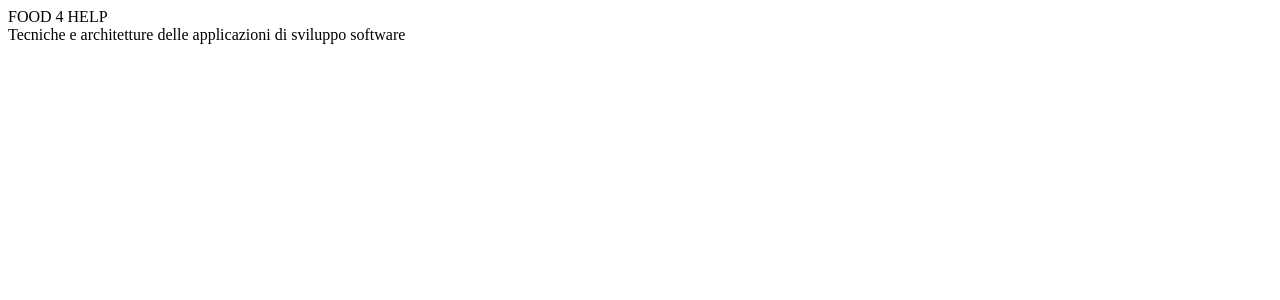
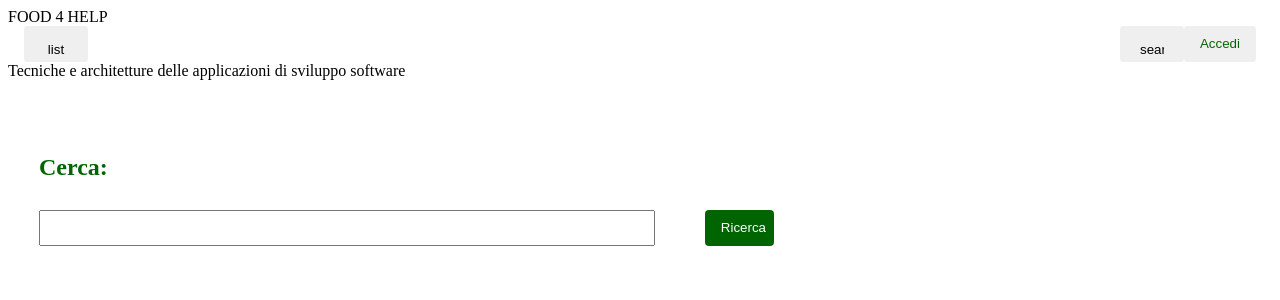
Before and after one commit to FBasile4/food4help-fe, an Angular app: page /home/searchUsers in a window 1280 px wide. Before the commit this address led to /. Shown: the top 300 px of the page. Built offline with nearby package versions, Linux system fonts and the light colour scheme.

Commit message:
Search Users by NAME - OK

```diff
--- a/src/app/app-routing.module.ts
+++ b/src/app/app-routing.module.ts
@@ -6,13 +6,15 @@ import { BrowserModule } from '@angular/platform-browser';
 import { HomeComponent } from './home/home.component';
 import { WorkingActivityHomeComponent } from './working-activity-home/working-activity-home.component';
 import { CreateUserComponent } from './create-user/create-user.component';
+import { SearchUsersComponent } from './search-users/search-users.component';
 
 
 const routes: Routes = [
   { path: '', redirectTo: 'home', pathMatch: 'full' },
+  { path: 'home', component: HomeComponent },
   { path: 'home/login', component: LoginUserComponent },
+  { path: 'home/searchUsers', component: SearchUsersComponent },
   { path: 'home/register', component: CreateUserComponent },
-  { path: 'home', component: HomeComponent },
   { path: 'home/workingActivity', component: WorkingActivityHomeComponent },
 ];
 
--- a/src/app/create-user/create-user.component.css
+++ b/src/app/create-user/create-user.component.css
@@ -23,8 +23,11 @@ tr{
 }
 
 h3{
-  display: flex;
-  justify-content: flex-start;
+  position:absolute;
+  top:130px;
+  left:39px;
+  color: darkgreen;
+  font-size: 24px;
 }
 .buttonRegistra{
   display: flex;
@@ -34,8 +37,17 @@ h3{
   color: white;
   background: darkgreen;
   font-size: initial;
+  position:absolute;
+  bottom: 167px;
+  left: 1104px;
 }
 
+.form-group{
+  display: flex;
+  justify-content: center;
+  position:absolute;
+  bottom: 210px;
+}
 .form-name{
   display: flex;
   justify-content: center;
--- a/src/app/create-user/create-user.component.html
+++ b/src/app/create-user/create-user.component.html
@@ -12,7 +12,7 @@
   </mat-menu>
   <span class="spacer"></span>
   <button mat-button>
-    <mat-icon>search</mat-icon>
+    <mat-icon (click)="searchUsers()">search</mat-icon>
   </button>
   <nav>
     <a (click)="login()">
@@ -21,7 +21,7 @@
   </nav>
 </mat-toolbar>
 
-<h3> Registrazione utente </h3> <br> <br>
+<h3> Registrazione utente: </h3> <br> <br>
 <div [hidden]="submitted" class="table" >
 
     <div class="form-group">
@@ -94,8 +94,8 @@
           </td>
         </tr>
       </table>
-      <div class="buttonRegistra">
-        <button class="registrati"  routerLink="home" (click)="onSubmit()" >Registrati</button>
-      </div>
     </div>
+  <div class="buttonRegistra">
+    <button class="registrati"  routerLink="home" (click)="onSubmit()" >Registrati</button>
+  </div>
 </div>
--- a/src/app/create-user/create-user.component.ts
+++ b/src/app/create-user/create-user.component.ts
@@ -46,6 +46,9 @@ export class CreateUserComponent implements OnInit {
     //this._location.back();
     this.router.navigate(['home']);
   }
+  searchUsers(){
+    this.router.navigate(['home/searchUsers']);
+  }
 
 
 }
--- a/src/app/home/home.component.html
+++ b/src/app/home/home.component.html
@@ -12,7 +12,7 @@
   </mat-menu>
   <span class="spacer"></span>
   <button mat-button >
-    <mat-icon>search</mat-icon>
+    <mat-icon (click)="searchUsers()">search</mat-icon>
   </button>
   <nav>
     <a routerLink="login">
--- a/src/app/home/home.component.ts
+++ b/src/app/home/home.component.ts
@@ -1,4 +1,5 @@
 import { Component, OnInit } from '@angular/core';
+import { Router } from '@angular/router';
 
 @Component({
   selector: 'app-home',
@@ -7,9 +8,12 @@ import { Component, OnInit } from '@angular/core';
 })
 export class HomeComponent implements OnInit {
 
-  constructor() { }
+  constructor(private router: Router) { }
 
   ngOnInit(): void {
   }
+  searchUsers(){
+    this.router.navigate(['home/searchUsers']);
+  }
 
 }
--- a/src/app/login-user/login-user.component.html
+++ b/src/app/login-user/login-user.component.html
@@ -12,7 +12,7 @@
   </mat-menu>
   <span class="spacer"></span>
   <button mat-button>
-    <mat-icon>search</mat-icon>
+    <mat-icon (click)="searchUsers()">search</mat-icon>
   </button>
   <nav>
     <a routerLink="login">
--- a/src/app/login-user/login-user.component.ts
+++ b/src/app/login-user/login-user.component.ts
@@ -32,6 +32,9 @@ export class LoginUserComponent implements OnInit {
   register(){
     this.router.navigate(['home/register']);
   }
+  searchUsers(){
+    this.router.navigate(['home/searchUsers']);
+  }
 
   getErrorMessageEmail() {
     if (this.email.hasError('required')) {
@@ -43,6 +46,7 @@ export class LoginUserComponent implements OnInit {
 
   checkAccess(): void{
     console.log("Login component", this.email, this.password);
+    this.email.value == this.user.email
       this.userService.loginUser(this.user).subscribe(
         data => console.log(data), error => console.log(error));
     this.router.navigate(['home/workingActivity']);
--- a/src/app/search-users/search-users.component.css
+++ b/src/app/search-users/search-users.component.css
@@ -0,0 +1,44 @@
+mat-toolbar-toolbar{
+  height: 60px;
+  color: darkgreen;
+  display: initial;
+}
+
+.accedi{
+  color: darkgreen;
+}
+.spacer{
+  flex: 1 1 auto;
+}
+/*---------------*/
+h3{
+  color: darkgreen;
+  font-size: 24px;
+}
+.ricerca{
+  color: white;
+  background: darkgreen;
+}
+.form-search{
+  display: flex;
+  gap: 50px;
+  position:absolute;
+  top:210px;
+  left:39px;
+}
+.text{
+  position:absolute;
+  top:130px;
+  left:39px;
+}
+.input-work{
+  min-width: 600px;
+  max-width: 700px;
+  width: 100%;
+}
+.results{
+  position:absolute;
+  top:268px;
+  left:15px;
+  font-size: 18px;
+}
--- a/src/app/search-users/search-users.component.html
+++ b/src/app/search-users/search-users.component.html
@@ -1 +1,44 @@
-<p>search-users works!</p>
+<div class="toolbar">
+<mat-toolbar class="toolbar">
+  <button  mat-button [matMenuTriggerFor] ="menuHome">
+    <mat-icon>list</mat-icon>
+  </button>
+  <mat-menu #menuHome="matMenu" yPosition="below" xPosition="after">
+    <button mat-menu-item (click)="backHome()">
+      Home
+    </button>
+    <button mat-menu-item (click)="register()" routerLink="home/register">
+      Registrazione
+    </button>
+  </mat-menu>
+  <span class="spacer"></span>
+  <button mat-button>
+    <mat-icon>search</mat-icon>
+  </button>
+  <nav>
+    <a (click)="login()">
+      <button mat-button class="accedi">Accedi</button>
+    </a>
+  </nav>
+</mat-toolbar>
+</div>
+<router-outlet></router-outlet>
+
+<!--------------------------------->
+<div class="page-search">
+<h3 class="text">Cerca:</h3>
+<form (ngSubmit)="onSubmit()">
+  <div class="form-search">
+    <input class="input-work" id="name" required [(ngModel)]="name" name="name">
+    <button mat-raised-button type="submit" class="ricerca">Ricerca</button>
+  </div>
+</form>
+  <div class="results">
+    <ul>
+      <li *ngFor="let user of userList">
+        Risultati trovati:
+        <h4>{{user.id}} - {{user.name}} </h4>
+      </li>
+    </ul>
+  </div>
+</div>
--- a/src/app/search-users/search-users.component.ts
+++ b/src/app/search-users/search-users.component.ts
@@ -1,4 +1,7 @@
 import { Component, OnInit } from '@angular/core';
+import { Router } from '@angular/router';
+import { User } from '../user';
+import { UserServiceService } from '../user-service/user-service.service';
 
 @Component({
   selector: 'app-search-users',
@@ -7,9 +10,34 @@ import { Component, OnInit } from '@angular/core';
 })
 export class SearchUsersComponent implements OnInit {
 
-  constructor() { }
+  name: string;
+  userList: User[];
+
+  constructor(private router: Router, private userService: UserServiceService) { }
 
   ngOnInit(): void {
+    this.name = '';
+  }
+
+  //------NAVIGATE -----
+  backHome() {
+    //this._location.back();
+    this.router.navigate(['home']);
+  }
+  register(){
+    this.router.navigate(['home/register']);
+  }
+  login(){
+    this.router.navigate(['home/login']);
+  }
+//----------------
+
+  private searchUsers() {
+    this.userService.getUsersByName(this.name)
+      .subscribe(userList => this.userList = userList);
+  }
+  onSubmit() {
+    this.searchUsers();
   }
 
 }
--- a/src/app/user-service/user-service.service.ts
+++ b/src/app/user-service/user-service.service.ts
@@ -26,4 +26,8 @@ export class UserServiceService {
     return this.http.post(`${this.baseUrl}` + `/home/login`, user);
     console.log(user);
   }
+
+  getUsersByName(name: string): Observable<any> {
+    return this.http.get(`${this.baseUrl}/users/name/${name}`);
+  }
 }
```
